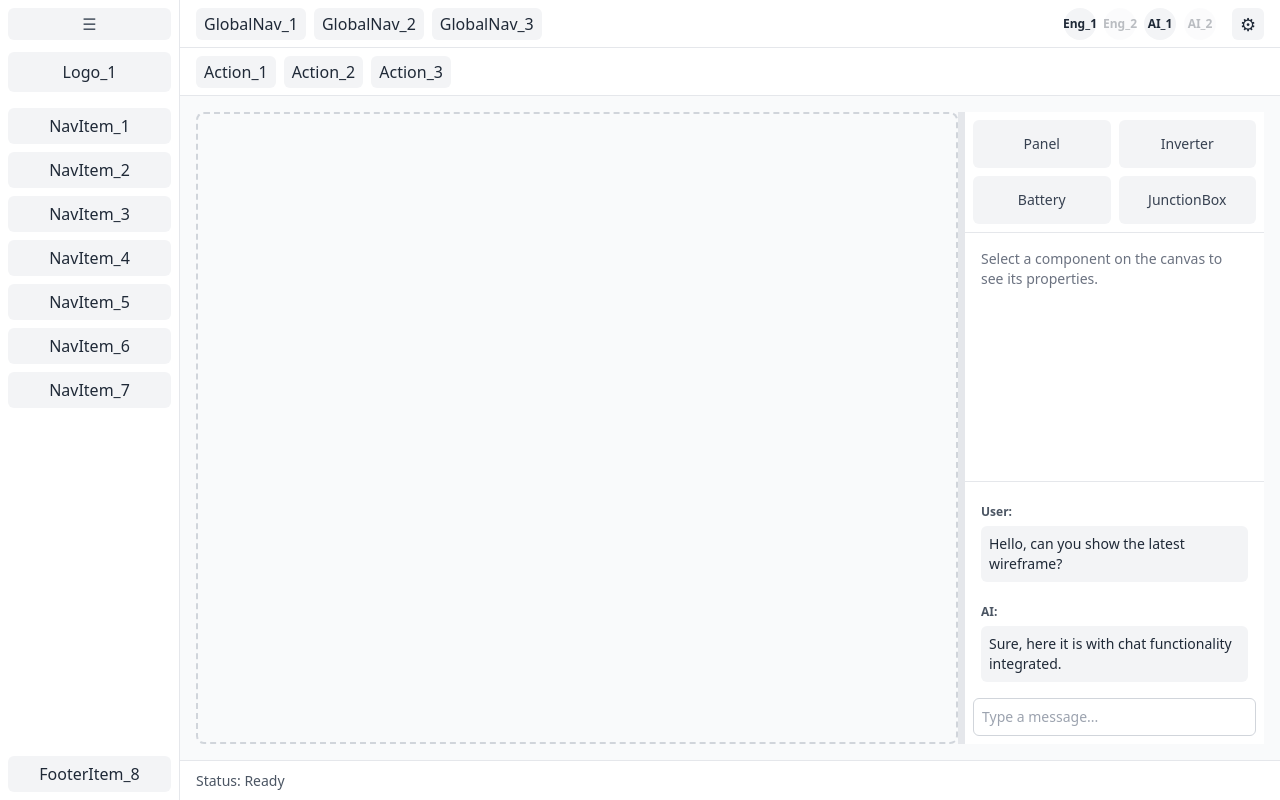
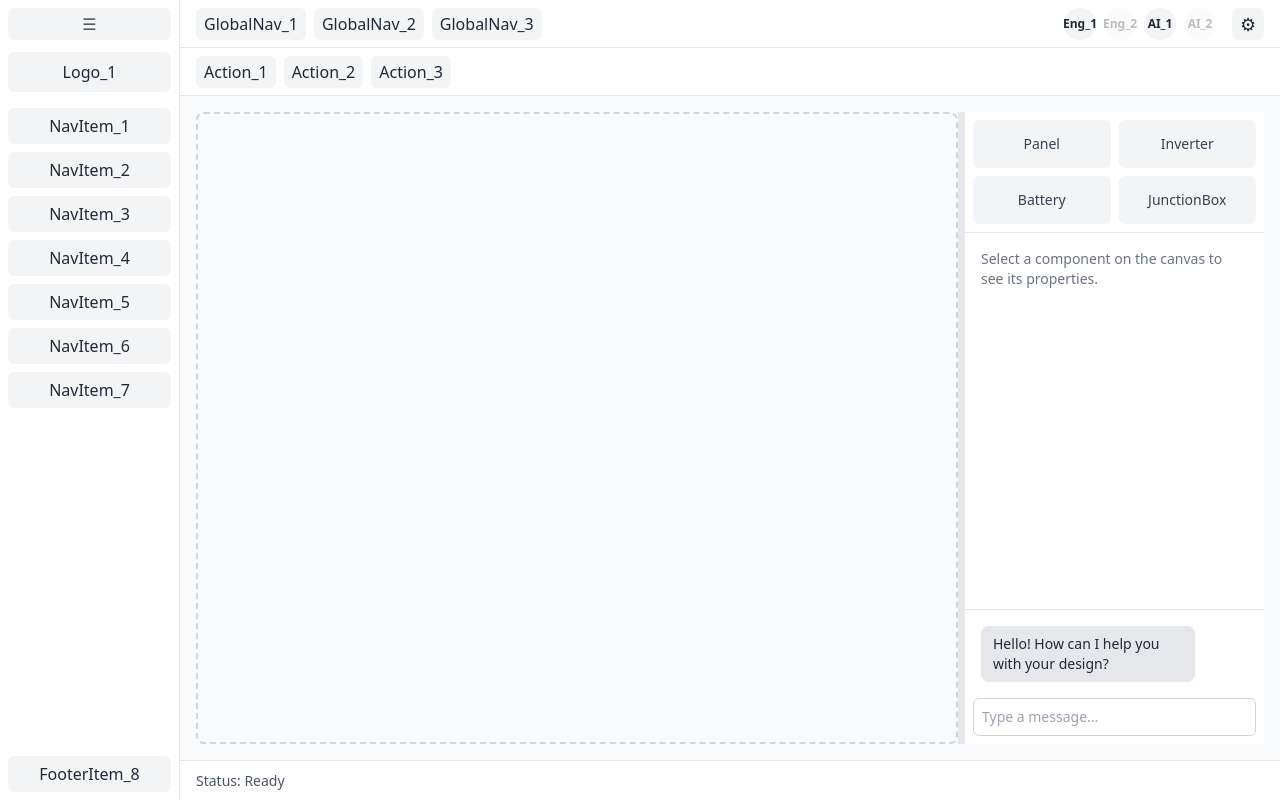
Before and after one commit to MJcoder-ai/OriginFlow, a React (Vite) app in the folder frontend/: page / in a window 1280 px wide. Built offline with nearby package versions, Linux system fonts and the light colour scheme.

Commit message:
feat(ui): implement chat panel state

```diff
--- a/frontend/src/components/ChatPanel.tsx
+++ b/frontend/src/components/ChatPanel.tsx
@@ -1,33 +1,81 @@
 /**
  * File: frontend/src/components/ChatPanel.tsx
- * A panel for interacting with an AI assistant, showing messages and an input box.
+ * A panel for interacting with an AI assistant with local state management.
  */
-import React from 'react';
+import React, { useState, KeyboardEvent } from 'react';
+import clsx from 'clsx';
 
-/** Single chat message bubble. */
-const ChatMessage: React.FC<{ author: string; children: React.ReactNode }> = ({ author, children }) => (
-  <div>
-    <span className="font-bold text-xs text-gray-600">{author}:</span>
-    <div className="text-sm p-2 bg-gray-100 rounded-md mt-1">
-      {children}
-    </div>
+// Define the shape of a single chat message
+interface Message {
+  id: number;
+  author: 'User' | 'AI';
+  text: string;
+}
+
+// Sub-component for rendering a single message
+const ChatMessage: React.FC<{ message: Message }> = ({ message }) => (
+  <div
+    className={clsx('max-w-[80%] rounded-lg px-3 py-2 text-sm', {
+      'bg-blue-500 text-white self-end': message.author === 'User',
+      'bg-gray-200 text-gray-800 self-start': message.author === 'AI',
+    })}
+  >
+    {message.text}
   </div>
 );
 
-/** Panel containing chat history and message input. */
 const ChatPanel: React.FC = () => {
+  // Local state for managing messages and the current input value
+  const [messages, setMessages] = useState<Message[]>([
+    { id: 1, author: 'AI', text: "Hello! How can I help you with your design?" },
+  ]);
+  const [inputValue, setInputValue] = useState('');
+
+  const handleSendMessage = () => {
+    if (inputValue.trim() === '') return;
+
+    // Add the user's message
+    const userMessage: Message = {
+      id: Date.now(),
+      author: 'User',
+      text: inputValue,
+    };
+    setMessages((prev) => [...prev, userMessage]);
+    setInputValue(''); // Clear the input
+
+    // Simulate an AI response after a short delay
+    setTimeout(() => {
+      const aiResponse: Message = {
+        id: Date.now() + 1,
+        author: 'AI',
+        text: "That's an interesting idea. Let me look into the specifications for that component.",
+      };
+      setMessages((prev) => [...prev, aiResponse]);
+    }, 1000);
+  };
+
+  const handleKeyDown = (event: KeyboardEvent<HTMLInputElement>) => {
+    if (event.key === 'Enter') {
+      handleSendMessage();
+    }
+  };
+
   return (
     <div className="flex-grow flex flex-col p-2 overflow-hidden">
       {/* Chat History */}
-      <div className="flex-grow space-y-4 overflow-y-auto p-2">
-        <ChatMessage author="User">Hello, can you show the latest wireframe?</ChatMessage>
-        <ChatMessage author="AI">Sure, here it is with chat functionality integrated.</ChatMessage>
+      <div className="flex-grow space-y-3 overflow-y-auto p-2 flex flex-col">
+        {messages.map((msg) => (
+          <ChatMessage key={msg.id} message={msg} />
+        ))}
       </div>
       {/* Chat Input */}
       <div className="mt-2">
         <input
           type="text"
           placeholder="Type a message..."
+          value={inputValue}
+          onChange={(e) => setInputValue(e.target.value)}
+          onKeyDown={handleKeyDown}
           className="w-full border border-gray-300 rounded-md p-2 text-sm focus:ring-2 focus:ring-blue-500 focus:border-blue-500 outline-none"
         />
       </div>
```
Also changed, not shown: 1 other file (tests, documents, lock files or other folders).
